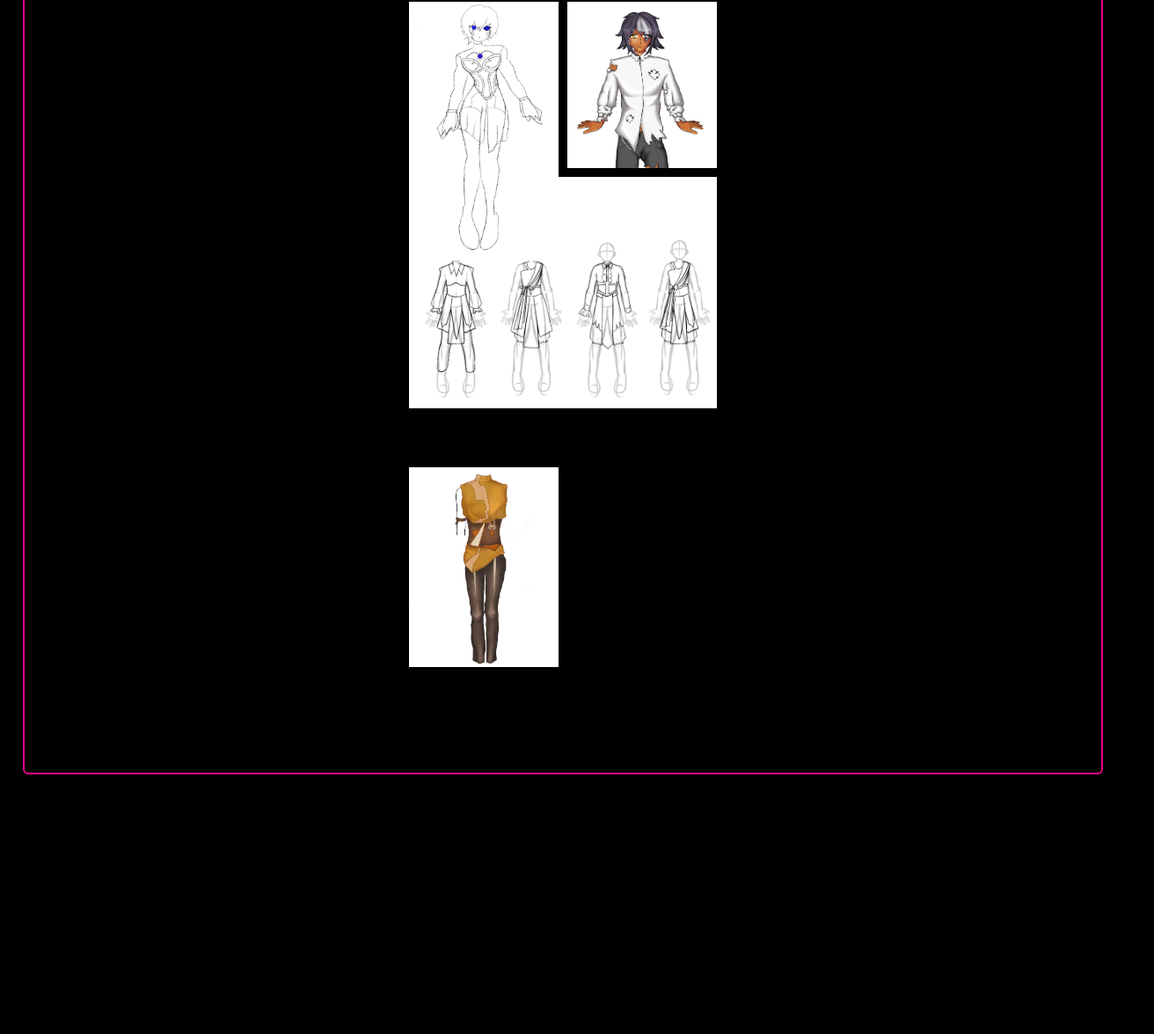
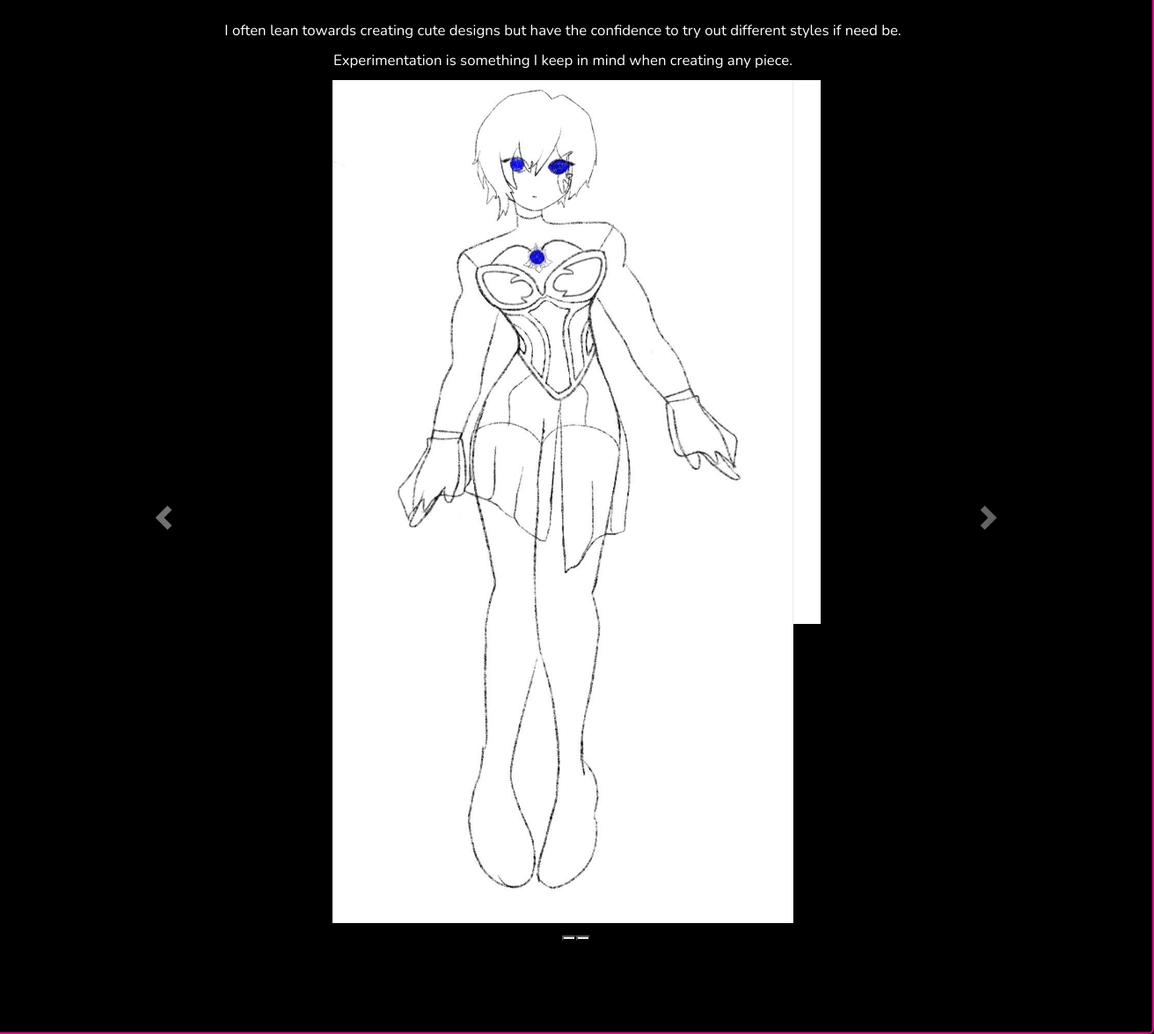
Before and after one commit to gabrielvell/gabrielvell.github.io, a plain HTML site: page art.html in a window 1280 px wide. Shown: the part 256-1431 px from the top of the page at 88% size, 1312 px wide, since content can reach past the window. Before the commit the page ends 1136 px from the top, so only its background shows below. Drawn offline with nearby package versions, Linux system fonts and the light colour scheme.

Commit message:
Design Touches
- Added Carousel for portfolio photos
- Removed magazine layout
- Fixed design

```diff
--- a/Style/style.css
+++ b/Style/style.css
@@ -207,3 +207,7 @@ img {
     border-radius: 6px;
     -webkit-border-radius: 6px;
 }
+
+.carousel-inner {
+    width: 50%
+}
--- a/art.html
+++ b/art.html
@@ -9,7 +9,13 @@
     <title>Gabriel's Art Pieces</title>
     <link href="https://cdn.jsdelivr.net/npm/bootstrap@5.0.2/dist/css/bootstrap.min.css" rel="stylesheet"
         integrity="sha384-EVSTQN3/azprG1Anm3QDgpJLIm9Nao0Yz1ztcQTwFspd3yD65VohhpuuCOmLASjC" crossorigin="anonymous">
+    <meta charset="utf-8">
+    <meta name="viewport" content="width=device-width, initial-scale=1">
+    <link rel="stylesheet" href="https://maxcdn.bootstrapcdn.com/bootstrap/3.4.1/css/bootstrap.min.css">
+    <script src="https://ajax.googleapis.com/ajax/libs/jquery/3.6.0/jquery.min.js"></script>
+    <script src="https://maxcdn.bootstrapcdn.com/bootstrap/3.4.1/js/bootstrap.min.js"></script>
     <link rel="stylesheet" href="Style/style.css">
+        <link rel="stylesheet" href="Style/style.css">
     <style>
         @import url('https://fonts.googleapis.com/css2?family=Lato:wght@300&family=Nunito&family=Poppins:wght@700&display=swap');
 </style>
@@ -47,24 +53,49 @@
                 </card>
             </nav>
         </div>
-        <div class="inner">
-            <div class="wrapper" id="designPieces">
-                <figure class="catMug">
-                    <img data-enlargeable width="100" style="cursor: zoom-in" src="images/art/character_outfit_design.png" alt="4 different outfit concept designs">
-                </figure>
-                <figure class="neonCat">
-                    <img src="images/art/amir_rendered.jpeg" alt="Rendered art of original character">
-                </figure>
-                <figure class="pawPoster">
-                    <img src="images/art/chinese_inspired_outfit (2).jpg" alt="Outfit concept design inspired by the chinese culture">
-                </figure>
-                <figure class="meowLock">
-                    <img src="images/art/chloe_original_character (2).jpg" alt="Original fighting game character with water abilities">
-                </figure>
-            </div>
+        <div id="aboutPar" class="col">
+            <h2><strong class="specialColor">DESIGN</strong></h2> <br>
+            <p>I often lean towards creating cute designs but have the confidence to try out different styles if need be.</p>
+            <p>Experimentation is something I keep in mind when creating any piece.</p>
+            <div class="container">
+                <div id="myCarousel" class="carousel slide" data-ride="carousel">
+                    <!-- Indicators -->
+                    <ol class="carousel-indicators">
+                    <li data-target="#myCarousel" data-slide-to="0" class="active"></li>
+                    <li data-target="#myCarousel" data-slide-to="1"></li>
+                    <li data-target="#myCarousel" data-slide-to="2"></li>
+                    <li data-target="#myCarousel" data-slide-to="3"></li>
+                    </ol>
+
+                    <!-- Wrapper for slides -->
+                    <div class="carousel-inner">
+                    <div class="item active">
+                        <img src="/images/art/chloe_original_character (2).jpg" alt="Mockup of a tshrit design">
+                    </div>
+
+                    <div class="item">
+                        <img src="/images/art/amir_rendered.jpeg" alt="Design of a neon light outlining a cat">
+                    </div>
+
+                    <div class="item">
+                        <img src="/images/art/character_outfit_design.png" alt="Vector art of a mug with a cat on it">
+                    </div>
+
+                    <div class="item">
+                        <img src="/images/art/chinese_inspired_outfit (2).jpg" alt="Vector poster of a playing cat with a paw">
+                    </div>
+                    </div>
+
+                            <!-- Left and right controls -->
+            <a class="left carousel-control" href="#myCarousel" data-slide="prev">
+                <span class="glyphicon glyphicon-chevron-left"></span>
+            <button class="previous"></span>
+            </a>
+            <a class="right carousel-control" href="#myCarousel" data-slide="next">
+                <span class="glyphicon glyphicon-chevron-right"></span>
+            <button class="next"></span>
+            </a>
         </div>
-    </div>
-</div>
 
 
 
```
Also changed, not shown: contactUs.html (+1 -1 lines), design.html (+49 -20 lines), gallary.html (+9 -21 lines).
